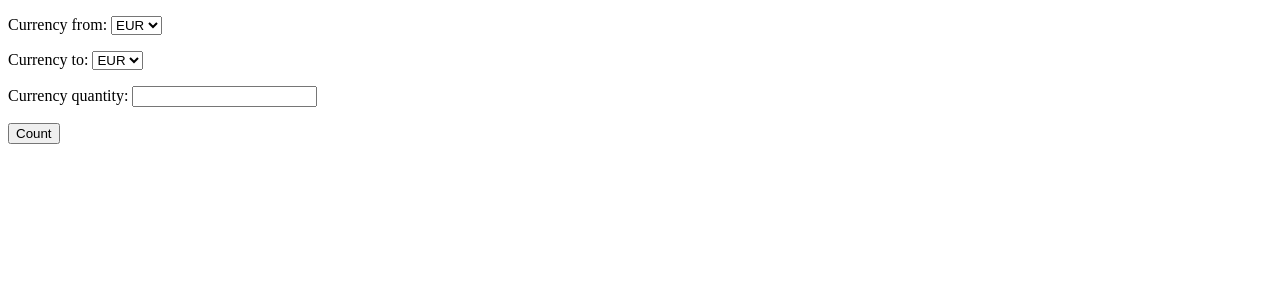
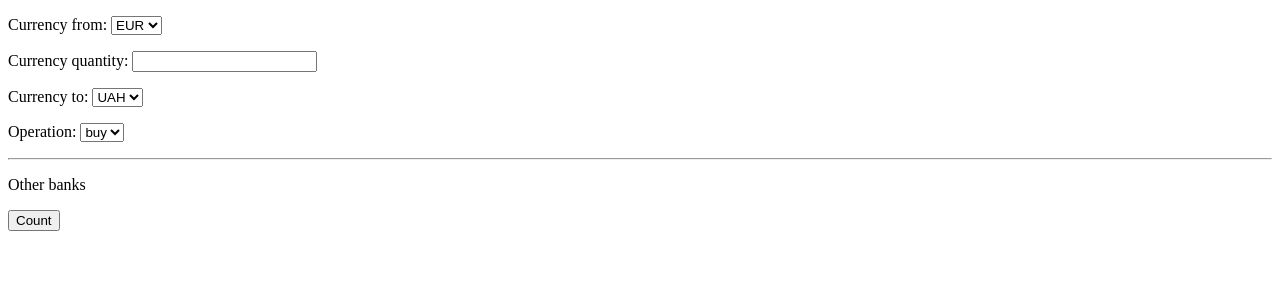
Before and after one commit to vlade11115/hilel-12-oct, a Django app: page / in a window 1280 px wide. Shown: the top 300 px of the page. Run offline with Django 4.2, Linux system fonts and the light colour scheme; parts of the project's set-up code (start-up, migrations or seed data) failed here and were passed over.

Commit message:
Add currency calculator

```diff
--- a/exchange/forms.py
+++ b/exchange/forms.py
@@ -1,14 +1,22 @@
 from django import forms
 
+CURRENCY_CHOICES = [
+    ("EUR", "EUR"),
+    ("USD", "USD"),
+]
 
-CURRENCY_CHOICES = [
-    ('EUR', 'EUR'),
-    ('UAH', 'UAH'),
-    ('USD', 'USD'),
+CURRENCY_CHOICES_TO = [
+    ("UAH", "UAH"),
+]
+
+OPERATION_CHOICES = [
+    ("buy", "buy"),
+    ("sell", "sell"),
 ]
 
 
 class CalculatorForm(forms.Form):
     currency_from = forms.ChoiceField(choices=CURRENCY_CHOICES)
-    currency_to = forms.ChoiceField(choices=CURRENCY_CHOICES)
     currency_quantity = forms.CharField(max_length=4)
+    currency_to = forms.ChoiceField(choices=CURRENCY_CHOICES_TO)
+    operation = forms.ChoiceField(choices=OPERATION_CHOICES)
--- a/exchange/templates/exchange/calculator.html
+++ b/exchange/templates/exchange/calculator.html
@@ -12,8 +12,13 @@
     {% csrf_token %}
     {{  form.as_p  }}
     {% if output  %}
-        <p>Output: {{  output  }}</p>
+        <p>Best cost: {{  output | floatformat:2 }}</p>
     {%  endif  %}
+    <hr>
+    <p>Other banks</p>
+    {%  for provider, count in all_providers %}
+        {{  provider  }}: {{  count | floatformat:2 }}<br>
+    {%  endfor  %}
     <input type="submit" value="Count">
 </form>
 
--- a/exchange/views.py
+++ b/exchange/views.py
@@ -1,3 +1,5 @@
+from datetime import datetime
+
 from django.http import JsonResponse
 from django.shortcuts import render
 
@@ -24,18 +26,44 @@ def main_view(request):
 
 
 def calculator(request):
-    #  Використовувати валюти з БД, з кращим курсом для користувача.
+    today = datetime.now().date()
 
-    if request.method == 'GET':
+    if request.method == "GET":
         form = CalculatorForm()
-        data = {'form': form}
-        return render(request, 'exchange/calculator.html', data)
+        data = {"form": form}
+        return render(request, "exchange/calculator.html", data)
 
     form = CalculatorForm(request.POST)
-    quantity = request.POST['currency_quantity']
-    print(request.POST['currency_from'])
-    print(request.POST['currency_to'])
-    print(request.POST['currency_quantity'])
 
-    data = {'form': form, 'output': 'output'}
-    return render(request, 'exchange/calculator.html', data)
+    quantity = int(request.POST["currency_quantity"])
+    currency_from = request.POST["currency_from"]
+    operation = request.POST["operation"]
+
+    all_providers = []
+    provider_info = (
+        Rate.objects.filter(date=today, currency_from=currency_from)
+        .values("provider", operation)
+        .order_by(operation)
+    )
+    for provider in provider_info:
+        all_providers.append(
+            [provider["provider"], float(provider[operation]) * quantity]
+        )
+
+    best_provider = (
+        Rate.objects.filter(date=today, currency_from=currency_from)
+        .order_by(operation)
+        .first()
+    )
+    if operation == "buy":
+        output = float(best_provider.buy) * quantity
+    else:
+        output = float(best_provider.sell) * quantity
+
+    data = {
+        "form": form,
+        "all_providers": all_providers,
+        "output": output,
+        "today": today,
+    }
+    return render(request, "exchange/calculator.html", data)
--- a/hilel12/urls.py
+++ b/hilel12/urls.py
@@ -19,4 +19,8 @@ from django.urls import path
 
 from exchange.views import main_view, calculator
 
-urlpatterns = [path("admin/", admin.site.urls), path("exchange-rates", main_view), path("", calculator)]
+urlpatterns = [
+    path("admin/", admin.site.urls),
+    path("exchange-rates", main_view),
+    path("", calculator),
+]
```
Also changed, not shown: celerybeat-schedule.db (added).
